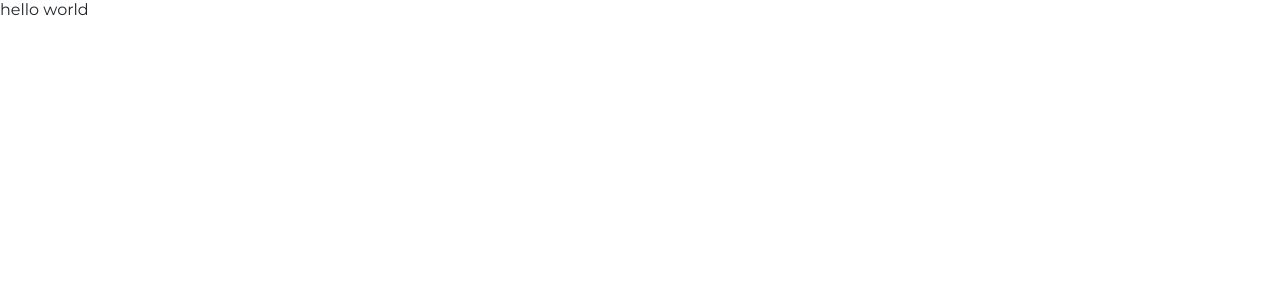
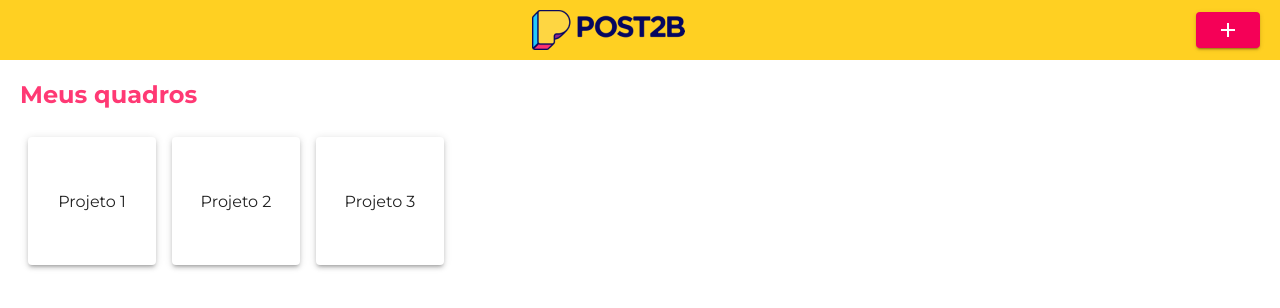
Before and after one commit to WesleyyRafaell/post2b, a React (Create React App) app: page / in a window 1280 px wide. Shown: the top 308 px of the page. Built offline with nearby package versions, Linux system fonts and the light colour scheme.

Commit message:
criando context para abrir e fechar modal

```diff
--- a/package.json
+++ b/package.json
@@ -4,6 +4,7 @@
   "private": true,
   "dependencies": {
     "@material-ui/core": "^4.11.4",
+    "@material-ui/icons": "^4.11.2",
     "@testing-library/jest-dom": "^5.11.4",
     "@testing-library/react": "^11.1.0",
     "@testing-library/user-event": "^12.1.10",
--- a/public/index.html
+++ b/public/index.html
@@ -7,6 +7,8 @@
     <link rel="preconnect" href="https://fonts.gstatic.com">
 <link href="https://fonts.googleapis.com/css2?family=Montserrat:wght@300;400;700&display=swap" rel="stylesheet">
 
+    <link rel="stylesheet" href="https://fonts.googleapis.com/css?family=Roboto:300,400,500,700&display=swap" />
+
     <title>Post2b</title>
   </head>
   <body>
--- a/src/App.js
+++ b/src/App.js
@@ -1,9 +1,27 @@
+import Board from './components/Board';
+import Header from './components/Header';
+import ModalComponent from './components/ModalComponent';
+import { ModalProvider } from './contexts/ModalContext';
 import './styles/global.css';
+
+import './temporarycss.css'
 
 function App() {
   return (
     <div className="App">
-      <p>hello world</p>
+      <ModalProvider>
+        <Header />
+        <div className="containerBoards">
+          <h2>Meus quadros</h2>
+          <div className="boards">
+            <Board name="Projeto 1" />
+            <Board name="Projeto 2" />
+            <Board name="Projeto 3" />
+          </div>
+        </div>
+
+        <ModalComponent />
+      </ModalProvider>
     </div>
   );
 }
--- /dev/null
+++ b/src/components/Board/index.js
@@ -0,0 +1,28 @@
+import { makeStyles } from '@material-ui/core/styles';
+import Paper from '@material-ui/core/Paper';
+
+import './style.css';
+
+const useStyles = makeStyles((theme) => ({
+  root: {
+    '& > *': {
+      margin: theme.spacing(1),
+      width: theme.spacing(16),
+      height: theme.spacing(16),
+    },
+  },
+}));
+
+export default function Board({ name }) {
+  const classes = useStyles();
+
+  return (
+    <div className={classes.root}>
+      <Paper elevation={3}>
+        <div className="paperContent">
+          <p>{name}</p>
+        </div>
+      </Paper>
+    </div>
+  )
+}
--- /dev/null
+++ b/src/components/Board/style.css
@@ -0,0 +1,6 @@
+.paperContent{
+  height: 100%;
+  display: flex;
+  justify-content: center;
+  align-items: center;
+}
--- /dev/null
+++ b/src/components/Header/index.js
@@ -0,0 +1,22 @@
+import { useContext } from 'react';
+import Button from '@material-ui/core/Button';
+import AddIcon from '@material-ui/icons/Add';
+
+import logo from '../../assets/images/logo.png';
+
+import './style.css';
+import { ModalContext } from '../../contexts/ModalContext';
+
+export default function Header() {
+  const { handleOpen } = useContext(ModalContext)
+
+  return (
+    <header>
+      <div />
+      <img src={logo} alt="logo post2b" />
+      <Button color="secondary" variant="contained" onClick={handleOpen}>
+        <AddIcon />
+      </Button>
+    </header>
+  )
+}
--- /dev/null
+++ b/src/components/Header/style.css
@@ -0,0 +1,7 @@
+header {
+  background: var(--color-second);
+  display: flex;
+  justify-content: space-between;
+  align-items: center;
+  padding: 10px 20px;
+}
--- /dev/null
+++ b/src/components/ModalComponent/index.js
@@ -0,0 +1,48 @@
+import React, { useContext } from 'react';
+import { makeStyles } from '@material-ui/core/styles';
+import Modal from '@material-ui/core/Modal';
+import Backdrop from '@material-ui/core/Backdrop';
+import Fade from '@material-ui/core/Fade';
+import { ModalContext } from '../../contexts/ModalContext';
+
+const useStyles = makeStyles((theme) => ({
+  modal: {
+    display: 'flex',
+    alignItems: 'center',
+    justifyContent: 'center',
+  },
+  paper: {
+    backgroundColor: theme.palette.background.paper,
+    border: '2px solid #000',
+    boxShadow: theme.shadows[5],
+    padding: theme.spacing(2, 4, 3),
+  },
+}));
+
+export default function ModalComponent() {
+  const classes = useStyles();
+
+  const { open, handleClose } = useContext(ModalContext)
+
+  return (
+    <Modal
+      aria-labelledby="transition-modal-title"
+      aria-describedby="transition-modal-description"
+      className={classes.modal}
+      open={open}
+      onClose={handleClose}
+      closeAfterTransition
+      BackdropComponent={Backdrop}
+      BackdropProps={{
+        timeout: 500,
+      }}
+    >
+      <Fade in={open}>
+        <div className={classes.paper}>
+          <h2 id="transition-modal-title">Transition modal</h2>
+          <p id="transition-modal-description">react-transition-group animates me.</p>
+        </div>
+      </Fade>
+    </Modal>
+  )
+}
--- /dev/null
+++ b/src/contexts/ModalContext.js
@@ -0,0 +1,25 @@
+import { createContext, useState } from 'react';
+
+export const ModalContext = createContext();
+
+export function ModalProvider({ children }) {
+  const [open, setOpen] = useState(false);
+
+  const handleOpen = () => {
+    setOpen(true);
+  };
+
+  const handleClose = () => {
+    setOpen(false);
+  };
+
+  return(
+    <ModalContext.Provider value={{
+      open,
+      handleOpen,
+      handleClose
+    }}>
+      {children}
+    </ModalContext.Provider>
+  )
+}
--- /dev/null
+++ b/src/temporarycss.css
@@ -0,0 +1,13 @@
+.containerBoards {
+  padding: 20px;
+}
+
+.containerBoards h2 {
+  color: var(--color-primary);
+  margin-bottom: 20px;
+}
+
+.containerBoards .boards{
+  display: flex;
+  flex-wrap: wrap;
+}
```
Also changed, not shown: src/assets/images/logo.png (added), 1 other file (tests, documents, lock files or other folders).
